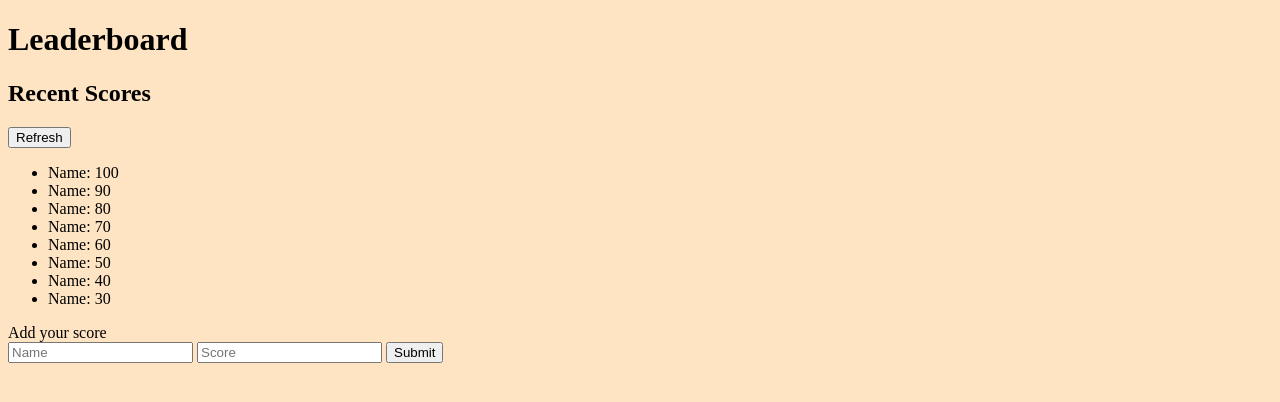
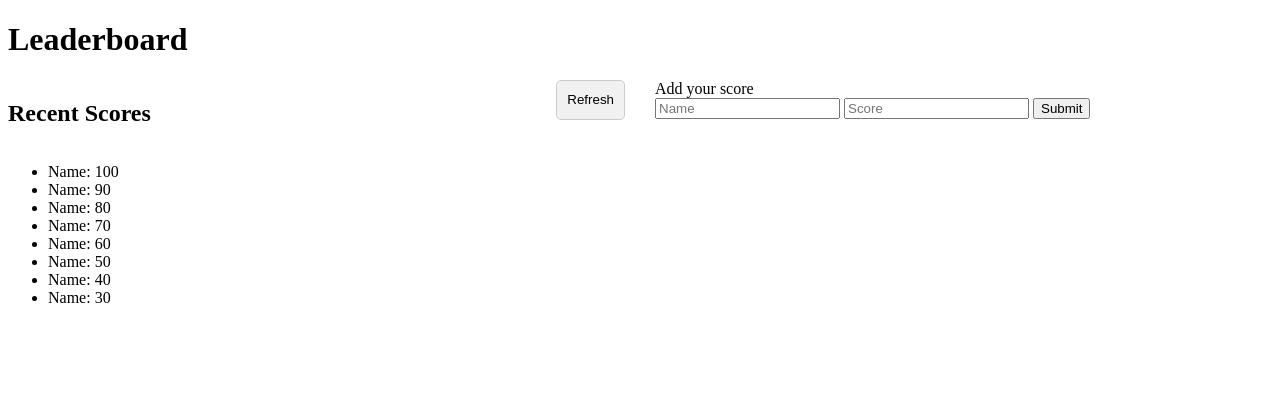
Before and after one commit to roodjinocherilus/LeaderBoard, a website built with webpack: page src/index.html in a window 1280 px wide. Built offline with nearby package versions, Linux system fonts and the light colour scheme.

Commit message:
add style

```diff
--- a/src/style.css
+++ b/src/style.css
@@ -1,7 +1,20 @@
-.hello {
-    color: red;
-  }
 
-  body {
-    background-color: bisque;
+.main {
+  display: grid;
+  grid-template-columns: 1fr 1fr;
+  gap: 30px;
 }
+
+.header{
+  display: flex;
+  justify-content: space-between;
+}
+
+.refresh {
+  background-color: #f1f1f1;
+  border: 1px solid #ccc;
+  border-radius: 5px;
+  padding: 10px;
+  cursor: pointer;
+  height: 40px;
+}
```
Also changed, not shown: dist/index.html.
